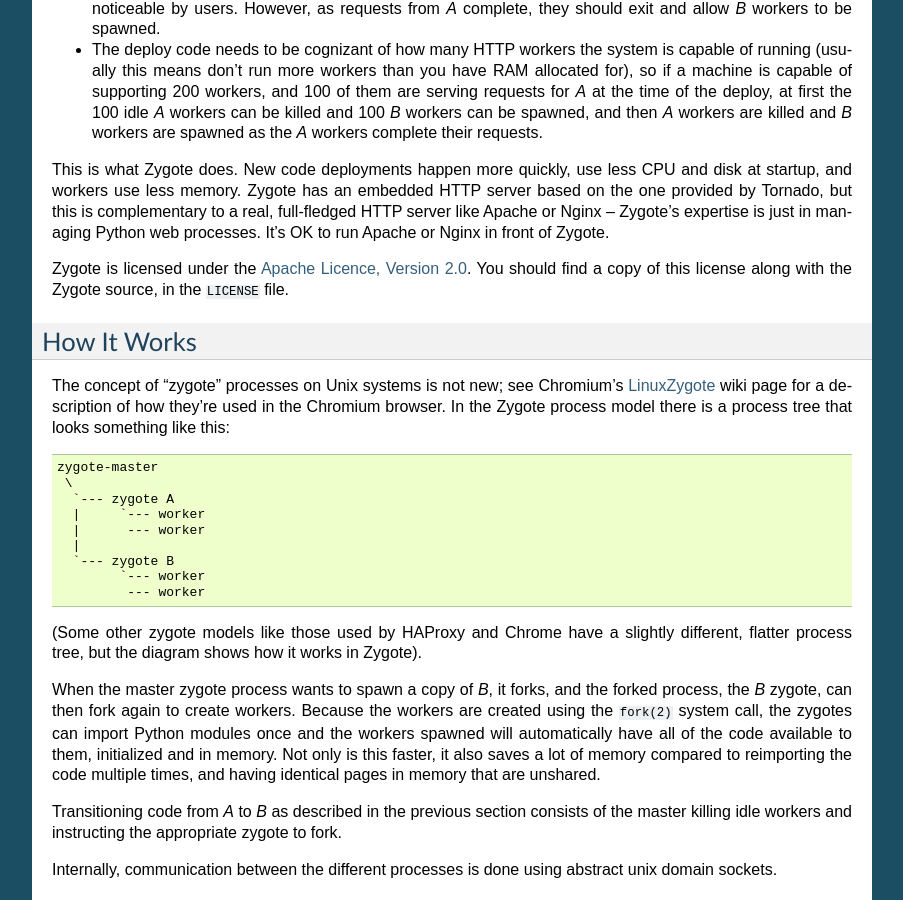
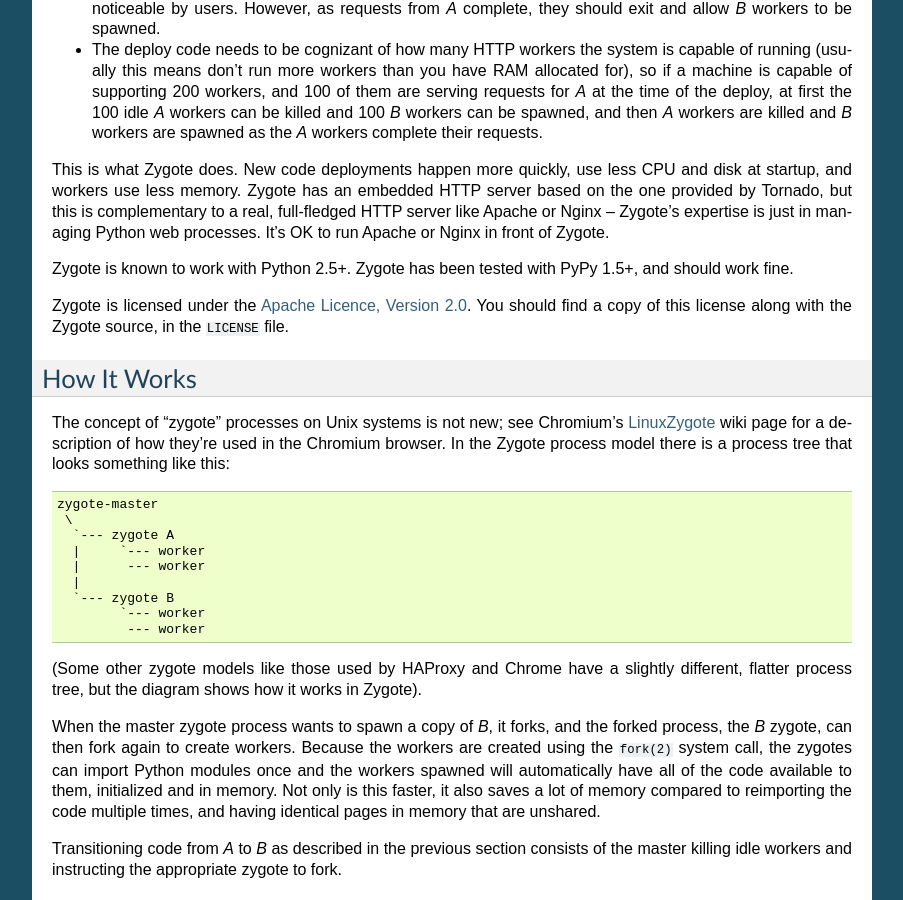
Before and after one commit to Yelp/zygote, a Sphinx documentation site: the page built from docs/source/index.rst, in a window 1280 px wide and 900 px high, scrolled down 375 px. Shown: the whole window, without its empty margins (198-1101 px from the left). Built offline with Sphinx 7.4.7, drawn with Linux system fonts in a browser that asks for light colours.

Commit message:
add pypy note to index.rst

```diff
--- a/docs/source/index.rst
+++ b/docs/source/index.rst
@@ -39,6 +39,9 @@
 real, full-fledged HTTP server like Apache or Nginx -- Zygote's expertise is
 just in managing Python web processes. It's OK to run Apache or Nginx in front
 of Zygote.
+
+Zygote is known to work with Python 2.5+. Zygote has been tested with PyPy 1.5+,
+and should work fine.
 
 Zygote is licensed under the `Apache Licence, Version 2.0
 <http://www.apache.org/licenses/LICENSE-2.0.html>`_. You should find a copy of
```
